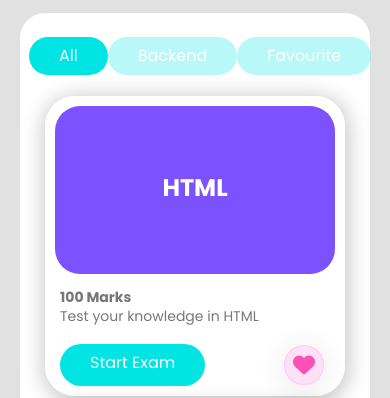
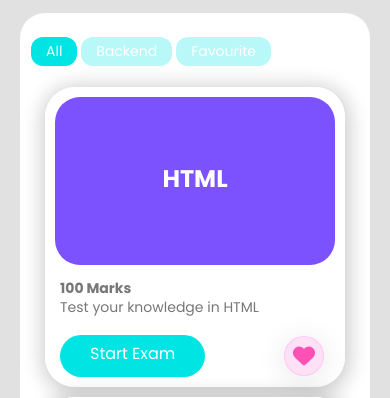
Before and after one commit to ssgajalwar/examportal, a Django app: page / in a window 390 px wide. Shown: the part 72-470 px from the top of the page. Run offline with Django 5.2, Linux system fonts and the light colour scheme; a user stored in the database is signed in; data comes from the database, SQL or seed files in the repository; both versions use the stored data as it was after the commit; some libraries are stand-ins or nearby versions.

Commit message:
Responsiveness added

```diff
--- a/examapp/static/examapp/style.css
+++ b/examapp/static/examapp/style.css
@@ -50,12 +50,14 @@
     }
     .btn-theme-tab{
         background: var(--inactive-tab);
-        border-radius: 25px;
-        padding: 7px 30px;
+        border-radius: 12px;
+        padding: 4px 15px;
+        margin: 0px 2px;
         border: none;
         outline: none;
         text-decoration: none;
         color: var(--white);
+        font-size: 14px;
     }
     .btn-theme-tab.active{
         background: var(--secondary);
--- a/examapp/templates/examapp/home.html
+++ b/examapp/templates/examapp/home.html
@@ -7,11 +7,11 @@
     <div class="content">
         <div class="p-1">
             <div class="mb-3 d-flex gap-2" >
-                <button class="btn-theme-tab btn tab-btn all-btn active" onclick="changeHomeContainer('all')">All</button>
+                <button class="btn-theme-tab  tab-btn all-btn active" onclick="changeHomeContainer('all')">All</button>
                 {% if roadmap %}
-                <button class="btn-theme-tab btn tab-btn roadmap-btn" onclick="changeHomeContainer('roadmap')">{{roadmap}}</button>
+                <button class="btn-theme-tab  tab-btn roadmap-btn" onclick="changeHomeContainer('roadmap')">{{roadmap}}</button>
                 {% endif %}
-                <button class="btn-theme-tab btn tab-btn favourite-btn" onclick="changeHomeContainer('favourite')">Favourite</button>
+                <button class="btn-theme-tab  tab-btn favourite-btn" onclick="changeHomeContainer('favourite')">Favourite</button>
             </div>
             <div class="row all-container ">
                 {% for exam in exams %}
```
Also changed, not shown: db.sqlite3.
